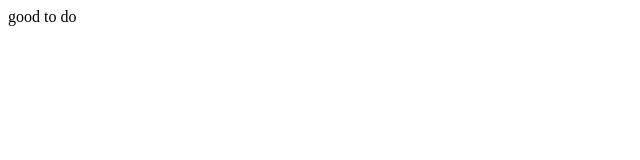
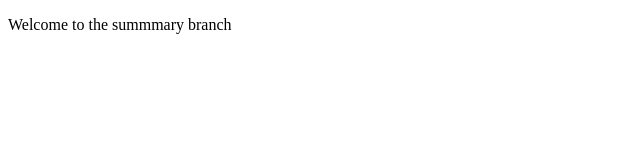
Before and after one commit to Samyakulkarni/test, a plain HTML site: page index.html in a window 1280 px wide. Shown: the whole page, without its empty margins (0-640 px from the left). Drawn offline with Linux system fonts and the light colour scheme.

Commit message:
first chnge in feature branch

```diff
--- a/index.html
+++ b/index.html
@@ -6,6 +6,6 @@
     <title>Document</title>
 </head>
 <body>
-    good to do
+   <p>Welcome to the summmary branch</p>
 </body>
 </html>
```
